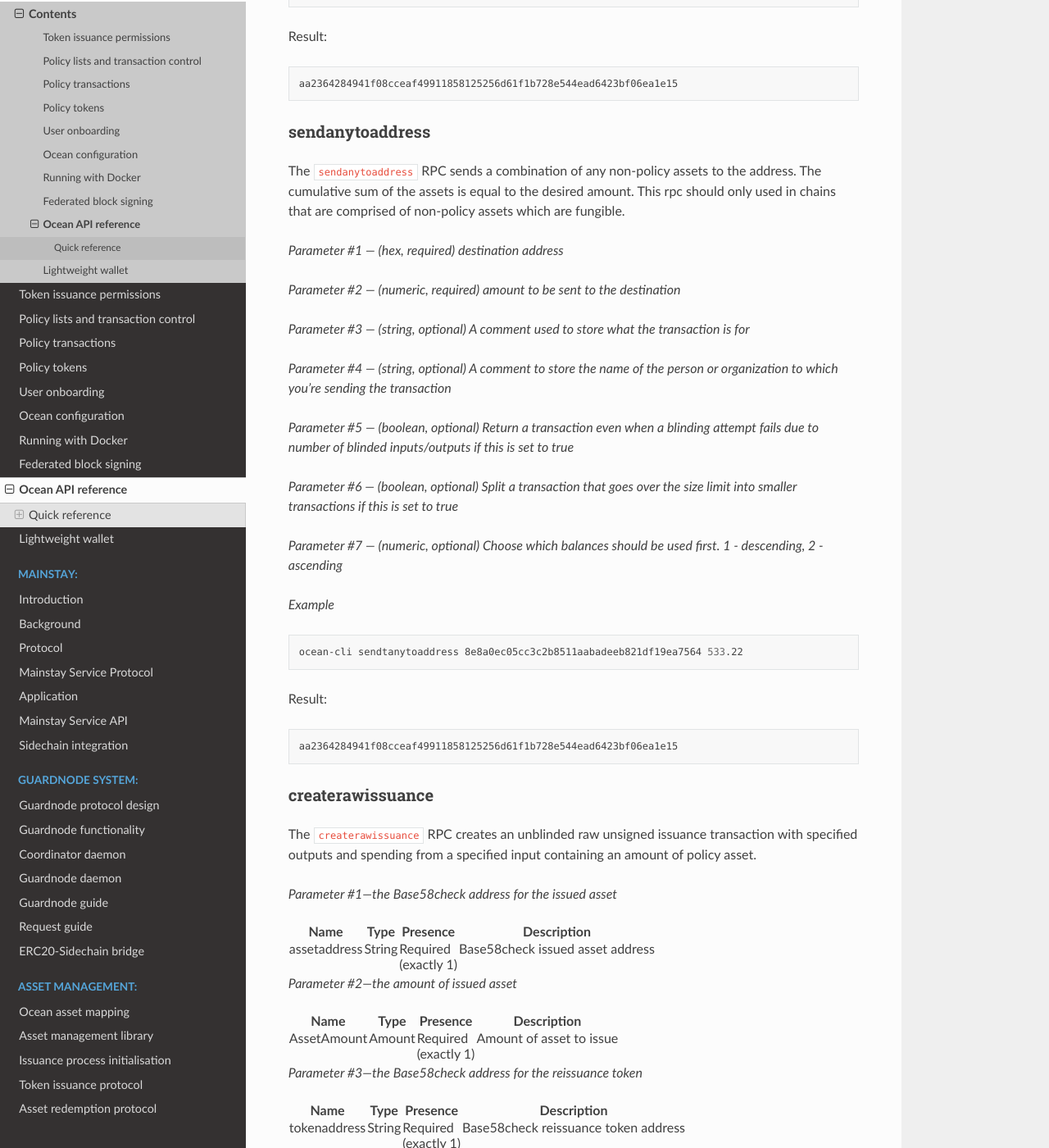
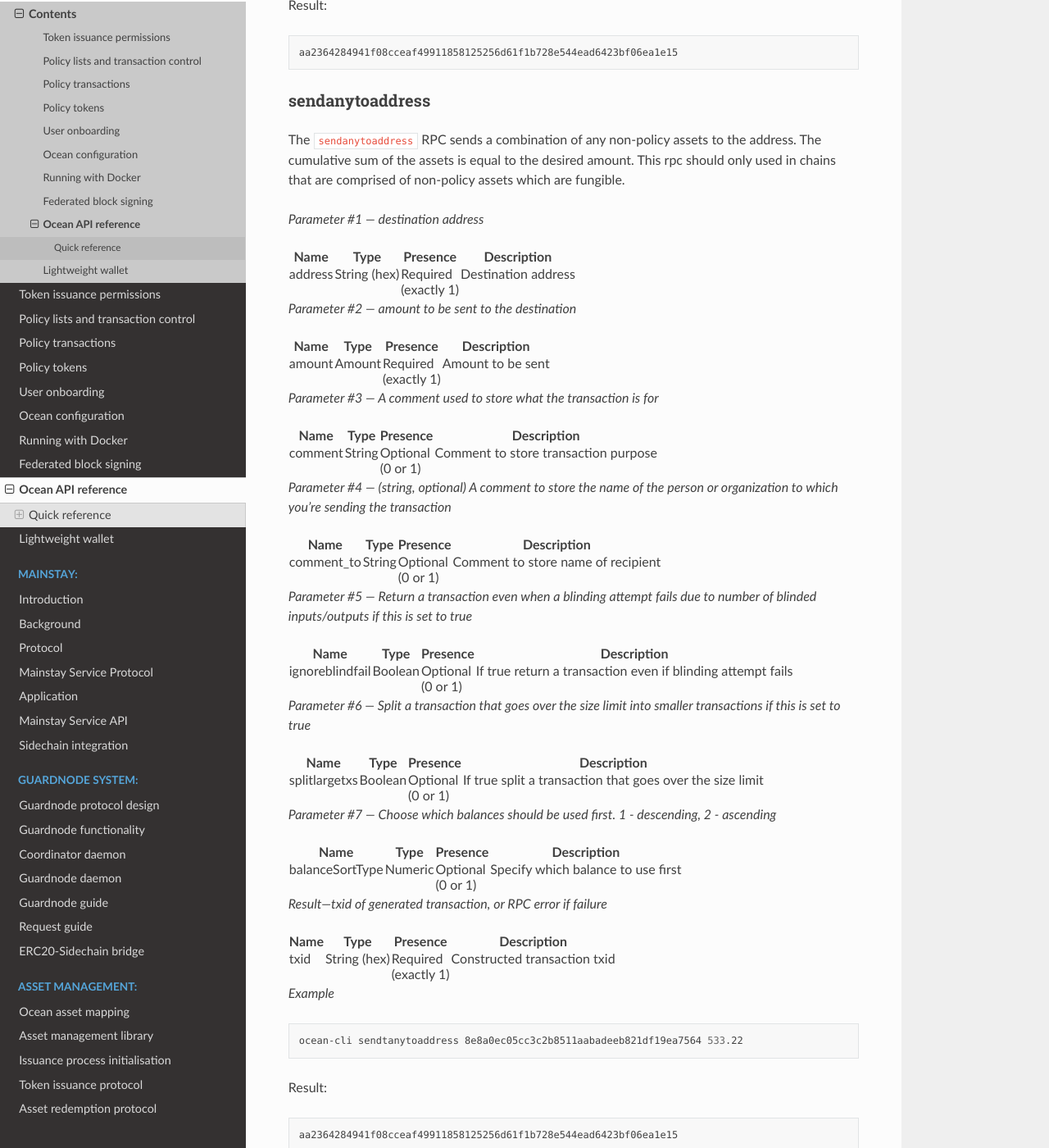
Before and after one commit to commerceblock/docs, a Sphinx documentation site: the page built from source/ocean-api/index.rst, in a window 1280 px wide and 1400 px high, scrolled down 12768 px. Shown: the whole window at 82% size. Built offline with Sphinx 7.4.7 and the Read the Docs theme 2.0.0, drawn with Linux system fonts in a browser that asks for light colours; some of the changed text lies outside the part shown.

Commit message:
sendAnyToAddress improved

```diff
--- a/source/ocean-api/index.rst
+++ b/source/ocean-api/index.rst
@@ -128,7 +128,7 @@ along with the corresponding non-tweaked basis public keys to a specified file.
    </thead>
    <tbody>
     <tr>
-     <td>Filename</td>
+     <td>filename</td>
      <td>String</td>
      <td>Required<br />(exactly 1)</td>
      <td markdown="block">
@@ -172,7 +172,7 @@ tweaked with the current contract hash.
     </thead>
     <tbody>
      <tr>
-      <td>Filename</td>
+      <td>filename</td>
       <td>String (hex)</td>
       <td>Required<br />(exactly 1)</td>
       <td>The name of the output file for the list of tweaked addressed and base public keys</td>
@@ -211,7 +211,7 @@ The ``dumpkycfile`` RPC outputs an encrypted list of wallet tweaked public keys.
     </thead>
     <tbody>
      <tr>
-      <td>Filename</td>
+      <td>filename</td>
       <td>String</td>
       <td>Required<br />(exactly 1)</td>
       <td>The name of the output file for the encrypted list of tweaked public keys</td>
@@ -334,7 +334,7 @@ The ``createkycfile`` RPC creates an encrypted kyc file that stores p2pkh and p2
     </thead>
     <tbody>
      <tr>
-      <td>Filename</td>
+      <td>filename</td>
       <td>String</td>
       <td>Required<br />(exactly 1)</td>
       <td>Name of the KYC file</td>
@@ -384,7 +384,7 @@ The ``createkycfile`` RPC creates an encrypted kyc file that stores p2pkh and p2
     </thead>
     <tbody>
      <tr>
-      <td>Multisiglist</td>
+      <td>multisiglist</td>
       <td>Array of Objects</td>
       <td>Required<br />(1 or more)</td>
       <td>Contains multisig metadata such as number of required signatures and arrays of untweaked public keys</td>
@@ -409,7 +409,7 @@ The ``createkycfile`` RPC creates an encrypted kyc file that stores p2pkh and p2
     </thead>
     <tbody>
      <tr>
-      <td>Onboardpubkey</td>
+      <td>onboardpubkey</td>
       <td>String (hex)</td>
       <td>Optional<br />(exactly 1)</td>
       <td>Public key that is used for onboarding encryption</td>
@@ -456,7 +456,7 @@ along with the corresponding non-tweaked basis public keys as a JSON object.
     </thead>
     <tbody>
      <tr>
-      <td>Result
+      <td>result
       </td>
       <td>Object</td>
       <td>Required<br />(exactly 1)</td>
@@ -522,7 +522,7 @@ contract.
     </thead>
     <tbody>
      <tr>
-      <td>Contract</td>
+      <td>contract</td>
       <td>Object</td>
       <td>Required<br />(exactly 1)</td>
       <td>A JSON object containing the plain text of the contract</td>
@@ -567,7 +567,7 @@ If the block height is not supplied, the current contract hash is returned.
     </thead>
     <tbody>
      <tr>
-      <td>Block Height</td>
+      <td>blockheight</td>
       <td>Number (int)</td>
       <td>Optional<br />(0 or 1)</td>
       <td>Block height to retrieve the contract hash from (Default: most recent block)</td>
@@ -592,7 +592,7 @@ If the block height is not supplied, the current contract hash is returned.
     </thead>
     <tbody>
      <tr>
-      <td>ContractHash</td>
+      <td>contracthash</td>
       <td>String</td>
       <td>Required<br />(exactly 1)</td>
       <td>The hex-encoded hash of the contract hash</td>
@@ -636,7 +636,7 @@ If the block height is not supplied, the current mapping hash is returned.
     </thead>
     <tbody>
      <tr>
-      <td>Block Height</td>
+      <td>blockheight</td>
       <td>Number (int)</td>
       <td>Optional<br />(0 or 1)</td>
       <td>Block height to retrieve the mapping hash from (Default: most recent block)</td>
@@ -959,7 +959,7 @@ The ``createrawethpegin`` RPC creates a raw CBT peg-in from an eth ERC-20 transa
     </thead>
     <tbody>
      <tr>
-      <td>EthAmount</td>
+      <td>amount</td>
       <td>Amount</td>
       <td>Required<br />(exactly 1)</td>
       <td>Ethereum peg-in transaction amount</td>
@@ -1069,7 +1069,7 @@ The ``validateethpegin`` RPC validates an eth ERC-20 transaction to be used from
     </thead>
     <tbody>
      <tr>
-      <td>EthAmount</td>
+      <td>amount</td>
       <td>Amount</td>
       <td>Required<br />(exactly 1)</td>
       <td>Ethereum peg-in transaction amount</td>
@@ -1158,7 +1158,7 @@ The ``claimethpegin`` RPC claims ERC-20 CBT tokens from eth to Ocean.
     </thead>
     <tbody>
      <tr>
-      <td>EthAmount</td>
+      <td>amount</td>
       <td>Amount</td>
       <td>Required<br />(exactly 1)</td>
       <td>Ethereum peg-in transaction amount</td>
@@ -1268,7 +1268,7 @@ The ``sendtoethmainchain`` RPC sends sidechain funds to the given eth mainchain
     </thead>
     <tbody>
      <tr>
-      <td>EthAmount</td>
+      <td>amount</td>
       <td>Amount</td>
       <td>Required<br />(exactly 1)</td>
       <td>Ethereum peg-out amount</td>
@@ -1341,20 +1341,189 @@ sendanytoaddress
 The ``sendanytoaddress`` RPC sends a combination of any non-policy assets to the address. The cumulative sum of the assets is equal to the desired amount. This rpc should only used in chains that are comprised of non-policy assets which are fungible.
 
 
-*Parameter #1 --- (hex, required) destination address*
-
-*Parameter #2 --- (numeric, required) amount to be sent to the destination*
-
-*Parameter #3 --- (string, optional) A comment used to store what the transaction is for*
+*Parameter #1 --- destination address*
+
+.. raw:: html
+
+   <table>
+    <thead>
+     <tr>
+      <th>Name</th>
+      <th>Type</th>
+      <th>Presence</th>
+      <th>Description</th>
+     </tr>
+    </thead>
+    <tbody>
+     <tr>
+      <td>address</td>
+      <td>String (hex)</td>
+      <td>Required<br />(exactly 1)</td>
+      <td>Destination address </td>
+     </tr>
+    </tbody>
+   </table>
+
+*Parameter #2 --- amount to be sent to the destination*
+
+.. raw:: html
+
+   <table>
+    <thead>
+     <tr>
+      <th>Name</th>
+      <th>Type</th>
+      <th>Presence</th>
+      <th>Description</th>
+     </tr>
+    </thead>
+    <tbody>
+     <tr>
+      <td>amount</td>
+      <td>Amount </td>
+      <td>Required<br />(exactly 1)</td>
+      <td>Amount to be sent </td>
+     </tr>
+    </tbody>
+   </table>
+
+*Parameter #3 --- A comment used to store what the transaction is for*
+
+.. raw:: html
+
+   <table>
+    <thead>
+     <tr>
+      <th>Name</th>
+      <th>Type</th>
+      <th>Presence</th>
+      <th>Description</th>
+     </tr>
+    </thead>
+    <tbody>
+     <tr>
+      <td>comment</td>
+      <td>String</td>
+      <td>Optional<br />(0 or 1)</td>
+      <td>Comment to store transaction purpose </td>
+     </tr>
+    </tbody>
+   </table>
 
 *Parameter #4 --- (string, optional) A comment to store the name of the person or organization to which you're sending the transaction*
 
-*Parameter #5 --- (boolean, optional) Return a transaction even when a blinding attempt fails due to number of blinded inputs/outputs if this is set to true*
-
-*Parameter #6 --- (boolean, optional) Split a transaction that goes over the size limit into smaller transactions if this is set to true*
-
-*Parameter #7 --- (numeric, optional) Choose which balances should be used first. 1 - descending, 2 - ascending*
-
+.. raw:: html
+
+   <table>
+    <thead>
+     <tr>
+      <th>Name</th>
+      <th>Type</th>
+      <th>Presence</th>
+      <th>Description</th>
+     </tr>
+    </thead>
+    <tbody>
+     <tr>
+      <td>comment_to</td>
+      <td>String</td>
+      <td>Optional<br />(0 or 1)</td>
+      <td>Comment to store name of recipient </td>
+     </tr>
+    </tbody>
+   </table>
+
+*Parameter #5 --- Return a transaction even when a blinding attempt fails due to number of blinded inputs/outputs if this is set to true*
+
+.. raw:: html
+
+   <table>
+    <thead>
+     <tr>
+      <th>Name</th>
+      <th>Type</th>
+      <th>Presence</th>
+      <th>Description</th>
+     </tr>
+    </thead>
+    <tbody>
+     <tr>
+      <td>ignoreblindfail</td>
+      <td>Boolean</td>
+      <td>Optional<br />(0 or 1)</td>
+      <td>If true return a transaction even if blinding attempt fails</td>
+     </tr>
+    </tbody>
+   </table>
+
+*Parameter #6 --- Split a transaction that goes over the size limit into smaller transactions if this is set to true*
+
+.. raw:: html
+
+   <table>
+    <thead>
+     <tr>
+      <th>Name</th>
+      <th>Type</th>
+      <th>Presence</th>
+      <th>Description</th>
+     </tr>
+    </thead>
+    <tbody>
+     <tr>
+      <td>splitlargetxs</td>
+      <td>Boolean</td>
+      <td>Optional<br />(0 or 1)</td>
+      <td>If true split a transaction that goes over the size limit</td>
+     </tr>
+    </tbody>
+   </table>
+
+*Parameter #7 --- Choose which balances should be used first. 1 - descending, 2 - ascending*
+
+.. raw:: html
+
+   <table>
+    <thead>
+     <tr>
+      <th>Name</th>
+      <th>Type</th>
+      <th>Presence</th>
+      <th>Description</th>
+     </tr>
+    </thead>
+    <tbody>
+     <tr>
+      <td>balanceSortType</td>
+      <td>Numeric</td>
+      <td>Optional<br />(0 or 1)</td>
+      <td>Specify which balance to use first</td>
+     </tr>
+    </tbody>
+   </table>
+
+*Result---txid of generated transaction, or RPC error if failure*
+
+.. raw:: html
+
+   <table>
+    <thead>
+     <tr>
+      <th>Name</th>
+      <th>Type</th>
+      <th>Presence</th>
+      <th>Description</th>
+     </tr>
+    </thead>
+    <tbody>
+     <tr>
+      <td>txid</td>
+      <td>String (hex)</td>
+      <td>Required<br />(exactly 1)</td>
+      <td>Constructed transaction txid</td>
+     </tr>
+    </tbody>
+   </table>
 
 *Example*
 
```
Also changed, not shown: other parts of source/ocean-api/index.rst (+21 -21 lines).
